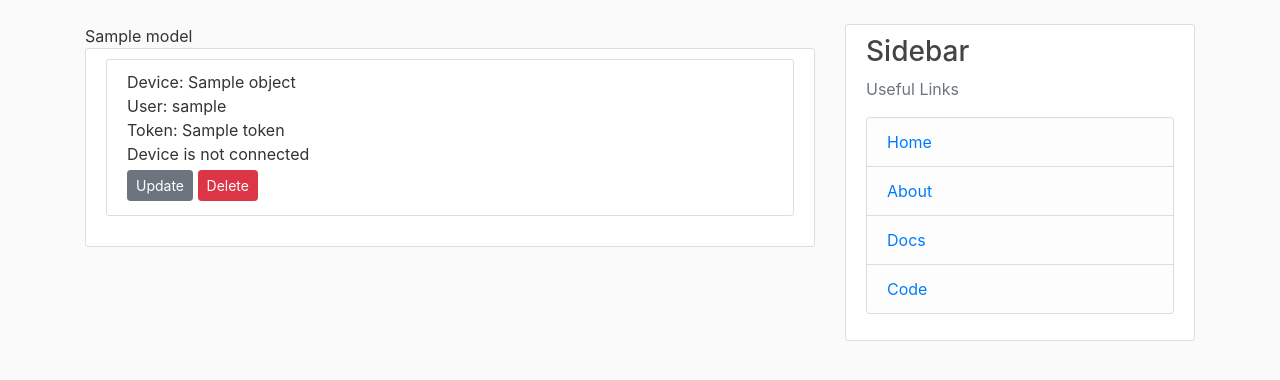
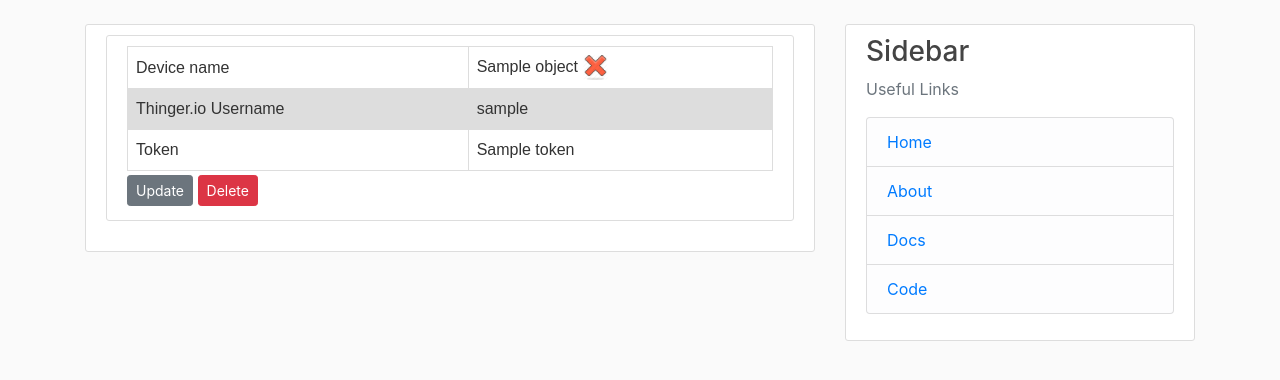
Before and after one commit to Ali-Ibrahim137/IoT-Voice-Assistant, a Django app: template Django_project/Vinus/templates/Vinus/device_detail.html in a window 1280 px wide. Shown: the part 56-436 px from the top of the page. Run offline with Django 3.2, Linux system fonts and the light colour scheme; the template is opened without the code that fills it: most values are stand-ins (such as "Sample title", 1, 10 or a date in 2020); some libraries are stand-ins or nearby versions.

Commit message:
Finshed the device detail template

```diff
--- a/Django_project/Vinus/templates/Vinus/device_detail.html
+++ b/Django_project/Vinus/templates/Vinus/device_detail.html
@@ -1,19 +1,47 @@
 {% extends "Vinus/base.html" %}
+{% load static %}
 {% block content%}
-{{ my_model.slug_field_name }}
+
+<style>
+  table{
+    font-family: arial, sans-serif;
+    border-collapse: collapse;
+    width: 100%;
+  }
+
+  td, th {
+    border: 1px solid #dddddd;
+    text-align: left;
+    padding: 8px;
+  }
+
+  tr:nth-child(even) {
+    background-color: #dddddd;
+  }
+</style>
   <div class="content-section">
       <div class="content-section">
           <div class="media-body" class="form-group">
-            <div>Device: {{ object.device_name }}</div>
-            <div>User: {{ object.thinger_username }}</div>
-            <div>Token: {{ object.token }}</div>
-            <div>
-              {% if object.is_connected %}
-                Device is connected
-              {% else %}
-                Device is not connected
-              {% endif %}
-            </div>
+            <table style="width:100%">
+             <tr>
+                  <td>Device name</td>
+                  <td>{{ object.device_name }}
+                    {% if object.is_connected %}
+                    <img src="{% static '/Vinus/check.png' %}" width="25" height="25">
+                    {% else %}
+                    <img src="{% static '/Vinus/uncheck.png' %}" width="25" height="25">
+                    {% endif %}
+                  </td>
+             </tr>
+             <tr>
+                <td>Thinger.io Username</td>
+                <td>{{ object.thinger_username }}</td>
+             </tr>
+             <tr>
+                <td>Token</td>
+                <td>{{ object.token }}</td>
+             </tr>
+            </table>
             <div>
               <a class="btn btn-secondary btn-sm mt-1 mb-1" href="{% url 'device-update' object.id %}">Update</a>
               <a class="btn btn-danger btn-sm mt-1 mb-1" href="{% url 'device-delete' object.id %}">Delete</a>
--- a/Django_project/Vinus/views.py
+++ b/Django_project/Vinus/views.py
@@ -29,10 +29,10 @@ def about(request):
 
 # DeviceDetailView:
 # url: /device/<int:pk>/detail
+# template_name = 'device_detail.html'
 # contain device info, without the apis
 class DeviceDetailView(LoginRequiredMixin, UserPassesTestMixin, DetailView):
     model = Device
-
     def test_func(self):
         if self.request.user == self.get_object().user:
             return True
@@ -101,13 +101,11 @@ class DeviceApiListView(ListView):
         device=get_object_or_404(Device, device_name=self.kwargs.get('device_name'))
         return THINGER_API.objects.filter(device=device)
 
+
 ########################### Devices Views ends here ############################
 ################################################################################
 ######################## THINGER_API Views starts here #########################
 
-# DeviceDeletView:
-# url: /device/<int:pk>/delete
-# Deletes existing device
 class THINGER_APIDetailView(LoginRequiredMixin, UserPassesTestMixin, DetailView):
     model = THINGER_API
     def test_func(self):
```
Also changed, not shown: Django_project/Vinus/urls.py (+8 -6 lines), Django_project/Vinus/static/Vinus/check.png (added), Django_project/Vinus/static/Vinus/uncheck.png (added), Django_project/uncheck.png (deleted).
